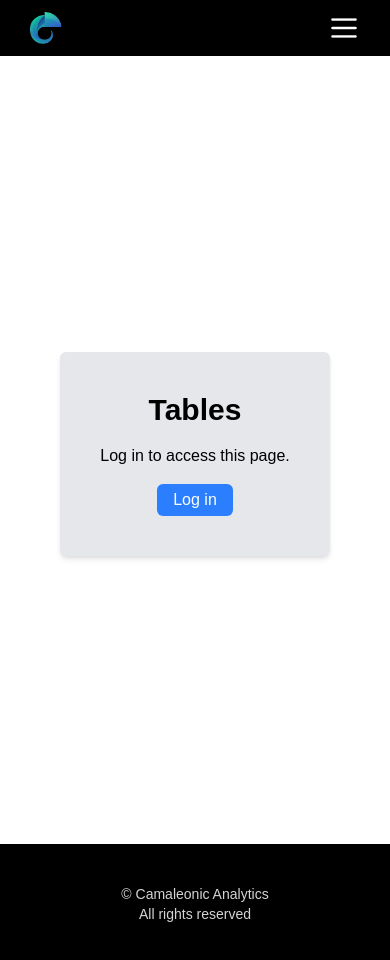
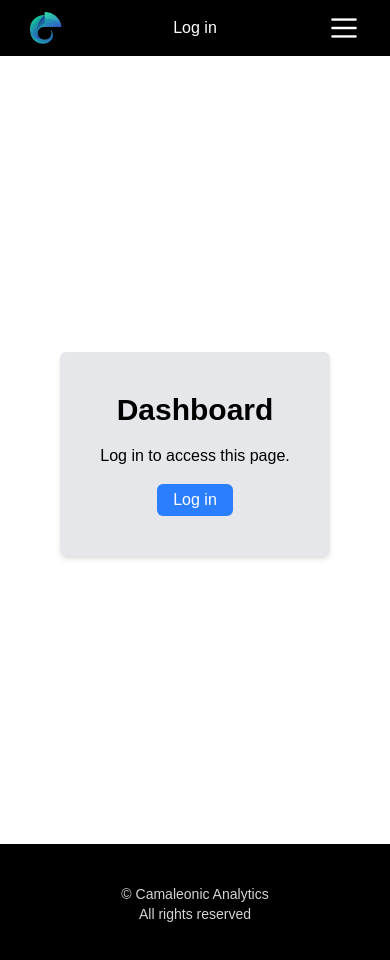
Before and after one commit to EPdesarrollo/camaleonic-test, a Next.js app: page /dashboard in a window 390 px wide. Shown: the top 960 px of the page. Built offline with nearby package versions, Linux system fonts and the light colour scheme; no server answers.

Commit message:
Added Login components for the small screen navbar &minor style changes

```diff
--- a/src/app/dashboard/page.tsx
+++ b/src/app/dashboard/page.tsx
@@ -6,7 +6,7 @@ import Unauthorization from "@/components/Authorization/Unauthorization";
 export async function dashboard() {
   const session = await auth0.getSession();
   if (!session) {
-    return <Unauthorization pageTitle="Tables" />;
+    return <Unauthorization pageTitle="Dashboard" />;
   }
   const data = await fetchData(session.user.nickname || "");
   if (!data) {
--- a/src/app/layout.tsx
+++ b/src/app/layout.tsx
@@ -1,8 +1,8 @@
 import type { Metadata } from "next";
 import { Geist, Geist_Mono } from "next/font/google";
 import "../styles/globals.css";
-import NavBar from "@/components/NavBar";
-import Footer from "@/components/Footer";
+import NavBar from "@/components/NavBar/NavBar";
+import Footer from "@/components/Footer/Footer";
 
 const geistSans = Geist({
   variable: "--font-geist-sans",
--- a/src/components/Authorization/LoginButton.tsx
+++ b/src/components/Authorization/LoginButton.tsx
@@ -1,12 +1,11 @@
-import { auth0 } from "@/lib/auth0";
-
-export async function LoginButton() {
-  const session = await auth0.getSession();
-
+export function LoginButton({ session }: { session: any }) {
   if (!session) {
     return (
-      <div className="w-[30%]  flex justify-center gap-x-4">
-        <a className="text-white" href="/auth/login?screen_hint=signup">
+      <div className="w-[50%] md:w-[30%] flex justify-center gap-x-4">
+        <a
+          className="hidden md:inline text-white"
+          href="/auth/login?screen_hint=signup"
+        >
           Sign up
         </a>
         <a className="text-white" href="/auth/login">
@@ -17,7 +16,7 @@ export async function LoginButton() {
   }
   return (
     <div className="w-[30%]  flex justify-center gap-x-4">
-      <h1 className="text-white">{session.user.name}</h1>
+      <h1 className="text-white hidden md:inline">{session.user.name}</h1>
       <a className="text-white" href="/auth/logout">
         Log out
       </a>
--- a/src/components/NavBar.tsx
+++ /dev/null
@@ -1,16 +0,0 @@
-import NavBarSmallScreen from "./NavBar/NavBarSmallScreen";
-import NavBarBigScreen from "./NavBar/NavBarBigScreen";
-
-export function NavBar() {
-  return (
-    <nav className="fixed w-screen p-3 flex justify-center  bg-black ">
-      {/* big screen */}
-      <NavBarBigScreen />
-
-      {/* smallScreen */}
-      <NavBarSmallScreen />
-    </nav>
-  );
-}
-
-export default NavBar;
--- /dev/null
+++ b/src/components/NavBar/NavBar.tsx
@@ -0,0 +1,16 @@
+import { auth0 } from "@/lib/auth0";
+import NavBarSmallScreen from "./NavBarSmallScreen";
+import NavBarBigScreen from "./NavBarBigScreen";
+
+export async function NavBar() {
+  const session = await auth0.getSession();
+
+  return (
+    <nav className="fixed w-screen p-3 flex justify-center  bg-black ">
+      <NavBarBigScreen session={session} />
+      <NavBarSmallScreen session={session} />
+    </nav>
+  );
+}
+
+export default NavBar;
--- a/src/components/NavBar/NavBarBigScreen.tsx
+++ b/src/components/NavBar/NavBarBigScreen.tsx
@@ -1,6 +1,6 @@
 import LoginButton from "../Authorization/LoginButton";
 
-export function NavBarBigScreen() {
+export function NavBarBigScreen({ session }: { session: any }) {
   return (
     <div className="hidden md:inline">
       <div className="w-[1200px] max-w-[90vw] content-center flex justify-between items-center">
@@ -28,7 +28,7 @@ export function NavBarBigScreen() {
             Tables
           </a>
         </div>
-        <LoginButton />
+        <LoginButton session={session} />
       </div>
     </div>
   );
--- a/src/components/NavBar/NavBarSmallScreen.tsx
+++ b/src/components/NavBar/NavBarSmallScreen.tsx
@@ -1,7 +1,8 @@
 "use client";
 import { useState } from "react";
+import LoginButton from "../Authorization/LoginButton";
 
-export function NavBarSmallScreen() {
+export function NavBarSmallScreen({ session }: { session: any }) {
   const [showLinks, setShowLinks] = useState(false);
   const handleShowLinks = () => {
     setShowLinks(!showLinks);
@@ -14,10 +15,10 @@ export function NavBarSmallScreen() {
       <a onClick={handleShowLinks} href="/">
         <img className="size-8 " src="/logo_simple_camaleonic.png" />
       </a>
+      <LoginButton session={session} />
       <button onClick={handleShowLinks}>
         <img src="/navBars.png" className="w-8 h-8" />
       </button>
-
       <div
         style={styleTranslate}
         className="absolute top-14 right-0  w-screen p-8  flex flex-col  bg-gray-600 transition-transform duration-300 ease-in-out"
```
Also changed, not shown: src/components/Footer/Footer.tsx (renamed from src/components/Footer.tsx).
